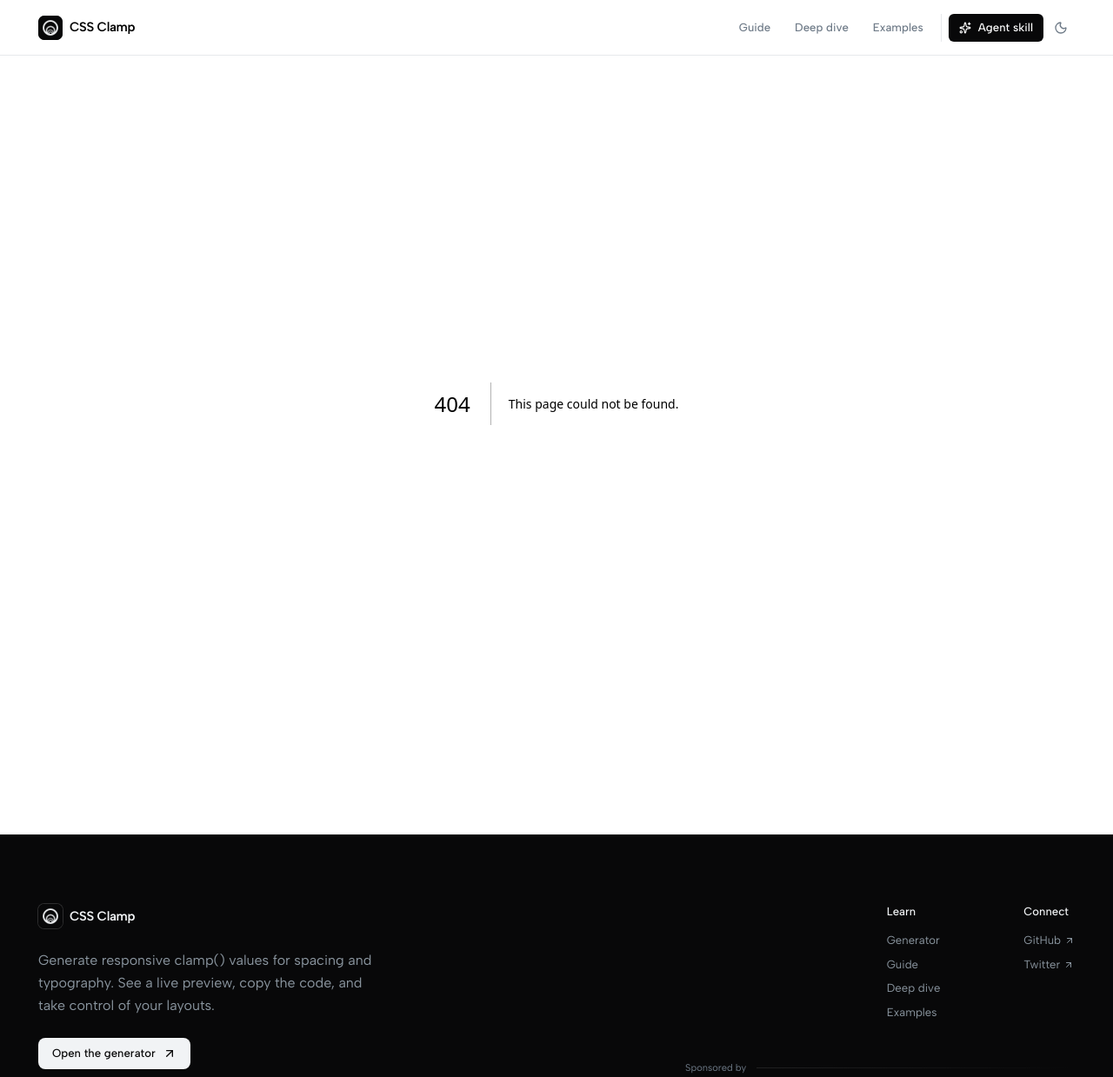
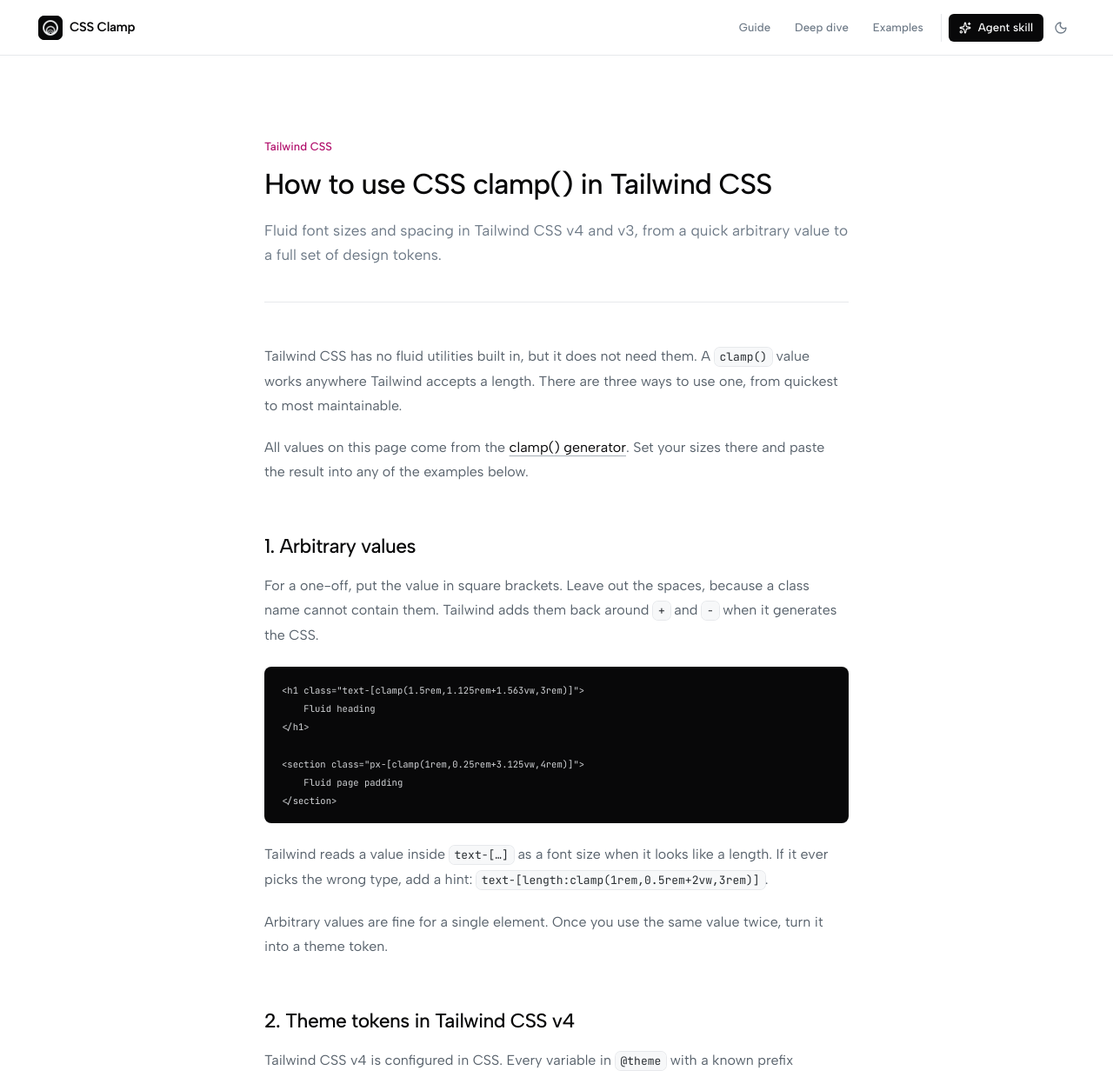
Before and after one commit to Willem-Jaap/cssclamp, a Next.js app: page /tailwind in a window 1280 px wide. Before the commit this address had no page. Shown: the top 1239 px of the page at 87% size. Built offline with nearby package versions, Linux system fonts and the light colour scheme.

Commit message:
feat: add a tailwind css clamp() guide

```diff
--- /dev/null
+++ b/src/app/tailwind/page.tsx
@@ -0,0 +1,225 @@
+import type { Metadata } from 'next';
+import Link from 'next/link';
+
+import Faq, { type FaqItem } from '~/components/content/faq';
+import Prose from '~/components/content/prose';
+
+import { pageMetadata } from '~/lib/site';
+
+const description =
+    'How to use CSS clamp() in Tailwind CSS v4 and v3: fluid font sizes and spacing with arbitrary values, @theme tokens, tailwind.config.js and container queries.';
+
+const faq: FaqItem[] = [
+    {
+        question: 'Does Tailwind CSS support clamp()?',
+        answer: 'Yes. Tailwind has no built-in fluid utilities, but any clamp() value works as an arbitrary value, like text-[clamp(1rem,0.5rem+2vw,3rem)], or as a theme token. In Tailwind CSS v4 you add the token in @theme; in v3 you add it to tailwind.config.js.',
+    },
+    {
+        question: 'How do I add a fluid font size in Tailwind CSS v4?',
+        answer: 'Add a --text-* variable with a clamp() value to @theme in your CSS, for example --text-display: clamp(2.25rem, 1.667rem + 2.593vw, 4rem). Tailwind then generates a text-display utility. Add --text-display--line-height to set a matching line height.',
+    },
+    {
+        question: 'How do I use clamp() in Tailwind CSS v3?',
+        answer: 'Extend fontSize or spacing in tailwind.config.js, for example fontSize: { display: ["clamp(2.25rem, 1.667rem + 2.593vw, 4rem)", { lineHeight: "1.1" }] }. That creates text-display, and spacing entries create p-*, m-* and gap-* utilities.',
+    },
+    {
+        question: 'Why does my arbitrary clamp() value not work in Tailwind?',
+        answer: 'Class names cannot contain spaces, so write the value without them: text-[clamp(1rem,0.5rem+2vw,3rem)]. Tailwind adds the spaces around + and - for you. If Tailwind treats the value as a colour, add a type hint: text-[length:clamp(1rem,0.5rem+2vw,3rem)].',
+    },
+    {
+        question: 'Can I use clamp() with container queries in Tailwind?',
+        answer: 'Yes. Mark the parent with @container and use container query units instead of vw inside the value, for example p-[clamp(1rem,0.25rem+3.125cqi,4rem)]. The value then scales with the container instead of the whole window.',
+    },
+];
+
+const Page = () => {
+    return (
+        <Prose
+            eyebrow="Tailwind CSS"
+            title="How to use CSS clamp() in Tailwind CSS"
+            lede="Fluid font sizes and spacing in Tailwind CSS v4 and v3, from a quick arbitrary value to a full set of design tokens."
+            article={{ path: '/tailwind', description }}>
+            <p>
+                Tailwind CSS has no fluid utilities built in, but it does not need them. A{' '}
+                <code>clamp()</code> value works anywhere Tailwind accepts a length. There are three
+                ways to use one, from quickest to most maintainable.
+            </p>
+            <p>
+                All values on this page come from the <Link href="/">clamp() generator</Link>. Set
+                your sizes there and paste the result into any of the examples below.
+            </p>
+
+            <h2>1. Arbitrary values</h2>
+            <p>
+                For a one-off, put the value in square brackets. Leave out the spaces, because a
+                class name cannot contain them. Tailwind adds them back around <code>+</code> and{' '}
+                <code>-</code> when it generates the CSS.
+            </p>
+            <pre>
+                <code>{`<h1 class="text-[clamp(1.5rem,1.125rem+1.563vw,3rem)]">
+    Fluid heading
+</h1>
+
+<section class="px-[clamp(1rem,0.25rem+3.125vw,4rem)]">
+    Fluid page padding
+</section>`}</code>
+            </pre>
+            <p>
+                Tailwind reads a value inside <code>text-[…]</code> as a font size when it looks
+                like a length. If it ever picks the wrong type, add a hint:{' '}
+                <code>text-[length:clamp(1rem,0.5rem+2vw,3rem)]</code>.
+            </p>
+            <p>
+                Arbitrary values are fine for a single element. Once you use the same value twice,
+                turn it into a theme token.
+            </p>
+
+            <h2>2. Theme tokens in Tailwind CSS v4</h2>
+            <p>
+                Tailwind CSS v4 is configured in CSS. Every variable in <code>@theme</code> with a
+                known prefix becomes a set of utilities, and clamp() values work like any other
+                value.
+            </p>
+            <pre>
+                <code>{`@import 'tailwindcss';
+
+@theme {
+    /* text-display, with its own line height */
+    --text-display: clamp(2.25rem, 1.667rem + 2.593vw, 4rem);
+    --text-display--line-height: 1.1;
+
+    /* p-section, mx-section, gap-section, w-section, … */
+    --spacing-section: clamp(1rem, 0.25rem + 3.125vw, 4rem);
+}`}</code>
+            </pre>
+            <pre>
+                <code>{`<section class="px-section py-section">
+    <h1 class="text-display">Fluid by default</h1>
+</section>`}</code>
+            </pre>
+            <ul>
+                <li>
+                    <code>--text-*</code> creates font size utilities.{' '}
+                    <code>--text-*--line-height</code> pairs a line height with it.
+                </li>
+                <li>
+                    <code>--spacing-*</code> creates padding, margin, gap, width, height and inset
+                    utilities with the same name.
+                </li>
+                <li>
+                    You can also overwrite the default steps. Redefining <code>--text-4xl</code>{' '}
+                    makes every <code>text-4xl</code> in your project fluid. This site does exactly
+                    that for its whole type scale.
+                </li>
+            </ul>
+
+            <h3>A complete fluid type scale</h3>
+            <p>
+                The <Link href="/examples">examples page</Link> has a type scale for h1 to h6 and
+                body text from 360px to 1440px. Drop it into <code>@theme</code> and you get{' '}
+                <code>text-h1</code> through <code>text-p</code>:
+            </p>
+            <pre>
+                <code>{`@theme {
+    --text-h1: clamp(2.25rem, 1.667rem + 2.593vw, 4rem);
+    --text-h2: clamp(1.875rem, 1.5rem + 1.667vw, 3rem);
+    --text-h3: clamp(1.5rem, 1.25rem + 1.111vw, 2.25rem);
+    --text-h4: clamp(1.25rem, 1.083rem + 0.741vw, 1.75rem);
+    --text-h5: clamp(1.125rem, 1.042rem + 0.37vw, 1.375rem);
+    --text-h6: clamp(1rem, 0.958rem + 0.185vw, 1.125rem);
+    --text-p: clamp(1rem, 0.958rem + 0.185vw, 1.125rem);
+}`}</code>
+            </pre>
+
+            <h2>3. tailwind.config.js in Tailwind CSS v3</h2>
+            <p>
+                In Tailwind CSS v3 the same tokens live in <code>tailwind.config.js</code>. A font
+                size can be a string, or a tuple with a line height:
+            </p>
+            <pre>
+                <code>{`/** @type {import('tailwindcss').Config} */
+module.exports = {
+    theme: {
+        extend: {
+            fontSize: {
+                display: ['clamp(2.25rem, 1.667rem + 2.593vw, 4rem)', { lineHeight: '1.1' }],
+            },
+            spacing: {
+                section: 'clamp(1rem, 0.25rem + 3.125vw, 4rem)',
+            },
+        },
+    },
+};`}</code>
+            </pre>
+            <p>
+                That gives you the same <code>text-display</code> and <code>p-section</code>{' '}
+                utilities as the v4 example.
+            </p>
+
+            <h2>Fluid values inside components</h2>
+            <p>
+                <code>vw</code> ties a value to the browser window. For a card that can sit in a
+                narrow sidebar or a wide main column, scale with the container instead. Mark the
+                parent with <code>@container</code>, which is built into Tailwind CSS v4, and swap{' '}
+                <code>vw</code> for <code>cqi</code>:
+            </p>
+            <pre>
+                <code>{`<div class="@container">
+    <article class="p-[clamp(1rem,0.25rem+3.125cqi,4rem)]">
+        Padding that follows the container
+    </article>
+</div>`}</code>
+            </pre>
+            <p>
+                The <Link href="/deepdive">deep dive</Link> explains how container units change the
+                formula.
+            </p>
+
+            <h2>Plugins</h2>
+            <p>
+                If you would rather write a start and end size than a full clamp() value, a plugin
+                like{' '}
+                <Link
+                    href="https://github.com/nicolas-cusan/tailwind-clamp"
+                    target="_blank"
+                    rel="noreferrer">
+                    tailwind-clamp
+                </Link>{' '}
+                calculates the formula for you. The trade-off is another dependency, and output that
+                is harder to read in your stylesheet. Plain theme tokens are usually enough.
+            </p>
+
+            <h2>Tips</h2>
+            <ul>
+                <li>
+                    Use <code>rem</code> for the bounds and the intercept, never only{' '}
+                    <code>vw</code>, so text still grows when users zoom in.
+                </li>
+                <li>
+                    Use the same viewport range for every token, so all values grow in step. The
+                    generator lets you set it once.
+                </li>
+                <li>
+                    Keep the number of tokens small. A handful of font sizes and two or three
+                    spacing values cover most sites.
+                </li>
+                <li>
+                    Keep media queries, or Tailwind’s <code>md:</code> and <code>lg:</code>{' '}
+                    variants, for layout changes like switching from one column to three.
+                </li>
+            </ul>
+
+            <div className="not-prose mt-16">
+                <Faq title="Tailwind CSS clamp() FAQ" items={faq} />
+            </div>
+        </Prose>
+    );
+};
+
+export const metadata: Metadata = pageMetadata({
+    title: 'Tailwind CSS clamp(): Fluid Font Sizes & Spacing (v4 and v3)',
+    description,
+    path: '/tailwind',
+});
+
+export default Page;
```
